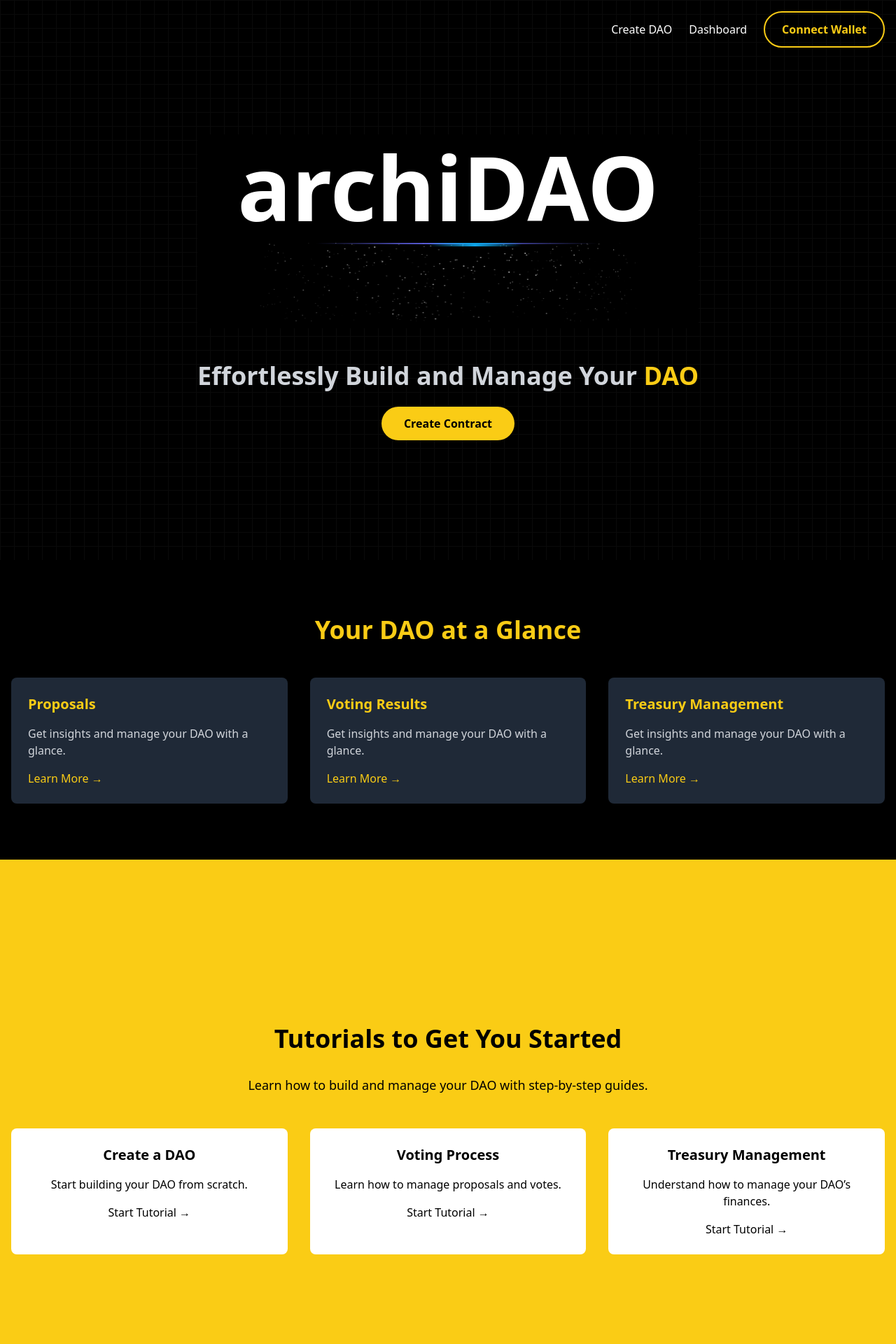
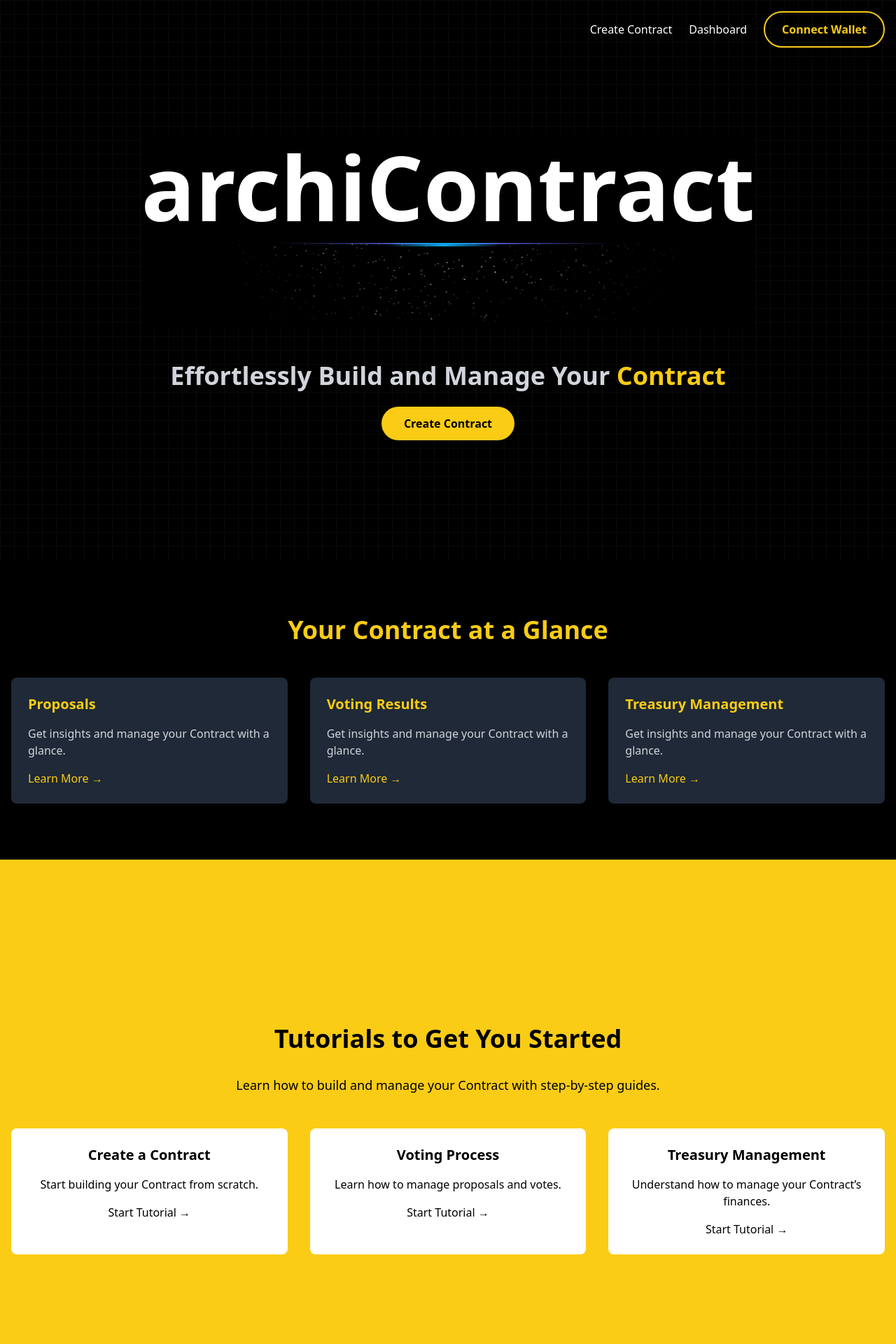
Before and after one commit to Prateekbala/DAO-solana, a Next.js app: page / in a window 1280 px wide. Shown: the top 1920 px of the page at 70% size. Built offline with nearby package versions, Linux system fonts and the light colour scheme.

Commit message:
minor changes

```diff
--- a/app/(client)/dashboard/page.tsx
+++ b/app/(client)/dashboard/page.tsx
@@ -40,7 +40,7 @@ const DashboardPage: React.FC = () => {
       )}
       <div className="p-6 text-center mt-[8rem]">
         <button className="bg-neon text-black px-6 py-3 rounded-lg font-bold hover:bg-neon-dark">
-          Create Your Own DAO From Scratch
+          Create Your Own Contract From Scratch
         </button>
       </div>
     </div>
--- a/app/page.tsx
+++ b/app/page.tsx
@@ -84,10 +84,10 @@ export default function Home() {
           <h1 className="text-2xl font-bold text-accent"></h1>
           <nav className="space-x-6">
             <Link
-              href="/create-dao"
+              href="/create-Contract"
               className="text-white hover:text-accent transition-colors"
             >
-              Create DAO
+              Create Contract
             </Link>
 
             <Link
@@ -111,7 +111,7 @@ export default function Home() {
         <div className="relative z-10 text-center">
           <div className="h-4/6 w-full bg-black flex flex-col items-center justify-center overflow-hidden rounded-md">
             <h1 className="md:text-7xl text-4xl lg:text-9xl font-bold text-center text-white relative z-20">
-              archiDAO
+              archiContract
             </h1>
             <div className="w-3/4 h-28 relative mt-4">
               {/* Gradients */}
@@ -139,7 +139,7 @@ export default function Home() {
           <div className="mt-12 text-center">
             <h2 className="md:text-4xl text-2xl font-bold text-gray-300">
               Effortlessly Build and Manage Your{" "}
-              <span className="text-yellow-400">DAO</span> <br />
+              <span className="text-yellow-400">Contract</span> <br />
             </h2>
             {/* Updated Button */}
             <button
@@ -156,7 +156,7 @@ export default function Home() {
       <section className="py-20 relative overflow-hidden bg-black">
         <div className="container mx-auto px-4">
           <h2 className="text-4xl font-bold mb-12 text-center text-yellow-400">
-            Your DAO at a Glance
+            Your Contract at a Glance
           </h2>
           <div className="grid grid-cols-1 md:grid-cols-3 gap-8">
             {["Proposals", "Voting Results", "Treasury Management"].map(
@@ -169,7 +169,7 @@ export default function Home() {
                     {feature}
                   </h3>
                   <p className="text-gray-300 mb-4 relative z-10">
-                    Get insights and manage your DAO with a glance.
+                    Get insights and manage your Contract with a glance.
                   </p>
                   <Link
                     href={`/${feature.toLowerCase().replace(" ", "-")}`}
@@ -190,14 +190,15 @@ export default function Home() {
             Tutorials to Get You Started
           </h2>
           <p className="text-lg mb-12">
-            Learn how to build and manage your DAO with step-by-step guides.
+            Learn how to build and manage your Contract with step-by-step
+            guides.
           </p>
 
           <div className="grid grid-cols-1 md:grid-cols-2 lg:grid-cols-3 gap-8">
             {[
               {
-                title: "Create a DAO",
-                description: "Start building your DAO from scratch.",
+                title: "Create a Contract",
+                description: "Start building your Contract from scratch.",
               },
               {
                 title: "Voting Process",
@@ -205,7 +206,8 @@ export default function Home() {
               },
               {
                 title: "Treasury Management",
-                description: "Understand how to manage your DAO’s finances.",
+                description:
+                  "Understand how to manage your Contract’s finances.",
               },
             ].map((tutorial, index) => (
               <div
@@ -232,7 +234,7 @@ export default function Home() {
       {/* Footer */}
       <footer className="bg-black text-white py-8 border-t border-gray-800">
         <div className="container mx-auto px-4 text-center">
-          <p>© 2024 DAO Platform. All Rights Reserved.</p>
+          <p>© 2024 Contract Platform. All Rights Reserved.</p>
         </div>
       </footer>
 
```
